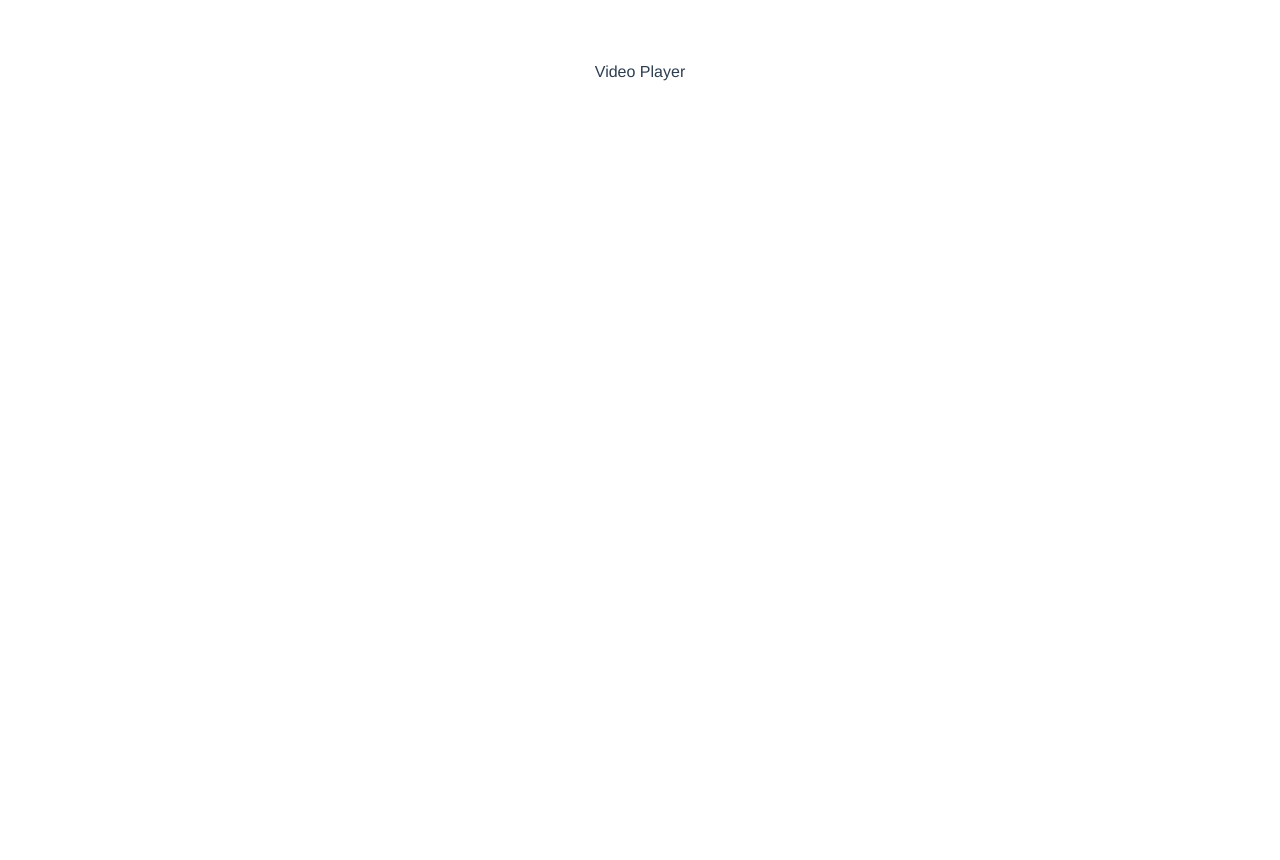
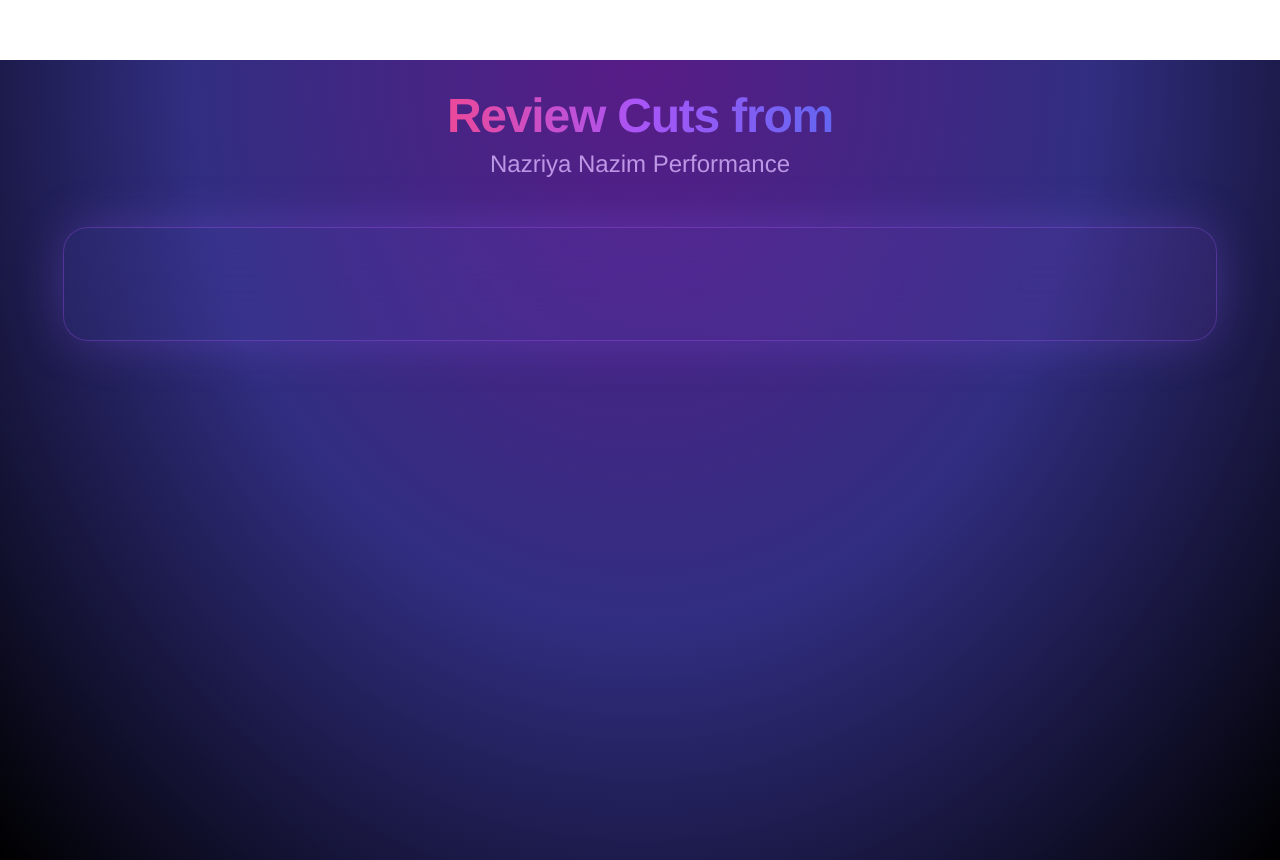
Before and after one commit to arunjose696/InfluencerReview, a Vue app: page /videos in a window 1280 px wide. Before the commit the page ends 800 px from the top, so only its background shows below. Built offline with nearby package versions, Linux system fonts and the light colour scheme.

Commit message:
Fancy page to render videos

```diff
--- a/src/components/VideoPlayer.vue
+++ b/src/components/VideoPlayer.vue
@@ -1,19 +1,16 @@
 <template>
-  <div>
+  <div class="video-container">
     <div id="player"></div>
   </div>
 </template>
 
 <script>
-
-
 export default {
-  name: 'VideoPlayer',
   data() {
     return {
       player: null,
       currentVideoIndex: 0,
-      videos:[
+      videos: [
   {
     id: "CzY0265VwWk",
     start: 122.52,
@@ -45,17 +42,42 @@
       const firstScriptTag = document.getElementsByTagName('script')[0]
       firstScriptTag.parentNode.insertBefore(tag, firstScriptTag)
 
-      // Define the YouTube callback globally
       window.onYouTubeIframeAPIReady = this.createNewPlayer
     } else {
       this.createNewPlayer()
     }
   },
   methods: {
+    getPlayerDimensions() {
+      const screenWidth = window.innerWidth
+      let width
+
+      if (screenWidth <= 480) {
+        // Mobile phones
+        width = screenWidth - 32  // 16px padding on each side
+      } else if (screenWidth <= 768) {
+        // Tablets
+        width = Math.min(screenWidth - 40, 600)
+      } else if (screenWidth <= 1024) {
+        // Small laptops
+        width = Math.min(screenWidth - 48, 800)
+      } else {
+        // Larger screens
+        width = Math.min(screenWidth - 64, 1000)
+      }
+
+      const height = (width * 9) / 16  // maintain 16:9 ratio
+      return { width, height }
+    },
+
     createNewPlayer() {
       const video = this.videos[this.currentVideoIndex]
+      const { width, height } = this.getPlayerDimensions()
+
       this.player = new window.YT.Player('player', {
         videoId: video.id,
+        width,
+        height,
         events: {
           'onReady': this.onPlayerReady,
           'onStateChange': this.onPlayerStateChange
@@ -67,10 +89,21 @@
           showinfo: 0
         },
       })
+
+      window.addEventListener('resize', this.handleResize)
     },
+
+    handleResize() {
+      if (this.player && this.player.setSize) {
+        const { width, height } = this.getPlayerDimensions()
+        this.player.setSize(width, height)
+      }
+    },
+
     onPlayerReady() {
       this.playNextVideo()
     },
+
     playNextVideo() {
       if (this.currentVideoIndex < this.videos.length) {
         const video = this.videos[this.currentVideoIndex]
@@ -81,12 +114,9 @@
         })
       }
     },
+
     onPlayerStateChange(event) {
-      console.log(event, window.YT.PlayerState, this.currentVideoIndex)
-      console.log(event.target.getCurrentTime())
-      console.log(this.videos[this.currentVideoIndex])
-
-      if (this.currentVideoIndex < this.videos.length && event.target.getCurrentTime() >= this.videos[this.currentVideoIndex].end) {
+      if (event.target.getCurrentTime() >= this.videos[this.currentVideoIndex].end) {
         this.currentVideoIndex++
         if (this.currentVideoIndex < this.videos.length) {
           setTimeout(() => {
@@ -99,7 +129,7 @@
     }
   },
   beforeUnmount() {
-    // Cleanup
+    window.removeEventListener('resize', this.handleResize)
     if (this.player) {
       this.player.destroy()
     }
@@ -108,10 +138,24 @@
 </script>
 
 <style scoped>
+.video-container {
+  display: flex;
+  justify-content: center;
+  align-items: center;
+  width: 100%;
+  padding: 1rem;  /* Use rem for consistent padding */
+  box-sizing: border-box;
+}
+
 #player {
-  width: 100%;
-  max-width: 800px;
-  margin: 0 auto;
-  aspect-ratio: 16/9;
+  max-width: 100%;
+  box-shadow: 0 4px 6px rgba(0, 0, 0, 0.1);
+}
+
+/* Responsive padding adjustments */
+@media (max-width: 480px) {
+  .video-container {
+    padding: 0.5rem;  /* Smaller padding on mobile */
+  }
 }
 </style>
--- a/src/views/VideoPage.vue
+++ b/src/views/VideoPage.vue
@@ -1,7 +1,27 @@
 <template>
-  <div class="video-page">
-    <h1>Video Player</h1>
-    <VideoPlayer />
+  <div class="video-page min-h-screen bg-[radial-gradient(ellipse_at_top,_var(--tw-gradient-stops))] from-purple-900 via-indigo-900 to-black p-8 overflow-hidden">
+    <div class="floating-particles"></div>
+    <div class="max-w-6xl mx-auto relative z-10">
+      <h1 class="text-5xl font-black text-center mb-12 animate-title-slide-down">
+        <span class="inline-block bg-gradient-to-r from-pink-500 via-purple-500 to-indigo-500 bg-clip-text text-transparent hover:scale-110 hover:rotate-1 transition-all duration-500 cursor-default tracking-tight font-extrabold">
+          Review Cuts from
+        </span>
+        <span class="block mt-2 text-2xl font-light text-purple-300/80">
+        Nazriya Nazim Performance
+        </span>
+      </h1>
+
+
+      <div class="group perspective-1000">
+        <div class="transform-gpu transition-all duration-700 group-hover:rotate-y-2 group-hover:scale-105">
+          <div class="rounded-3xl bg-gradient-to-r from-indigo-500/10 to-purple-500/10 backdrop-blur-xl p-10 shadow-[0_0_50px_rgba(139,92,246,0.3)] ring-1 ring-purple-500/30 animate-float">
+            <div class="animate-fade-in">
+              <VideoPlayer />
+            </div>
+          </div>
+        </div>
+      </div>
+    </div>
   </div>
 </template>
 
```
